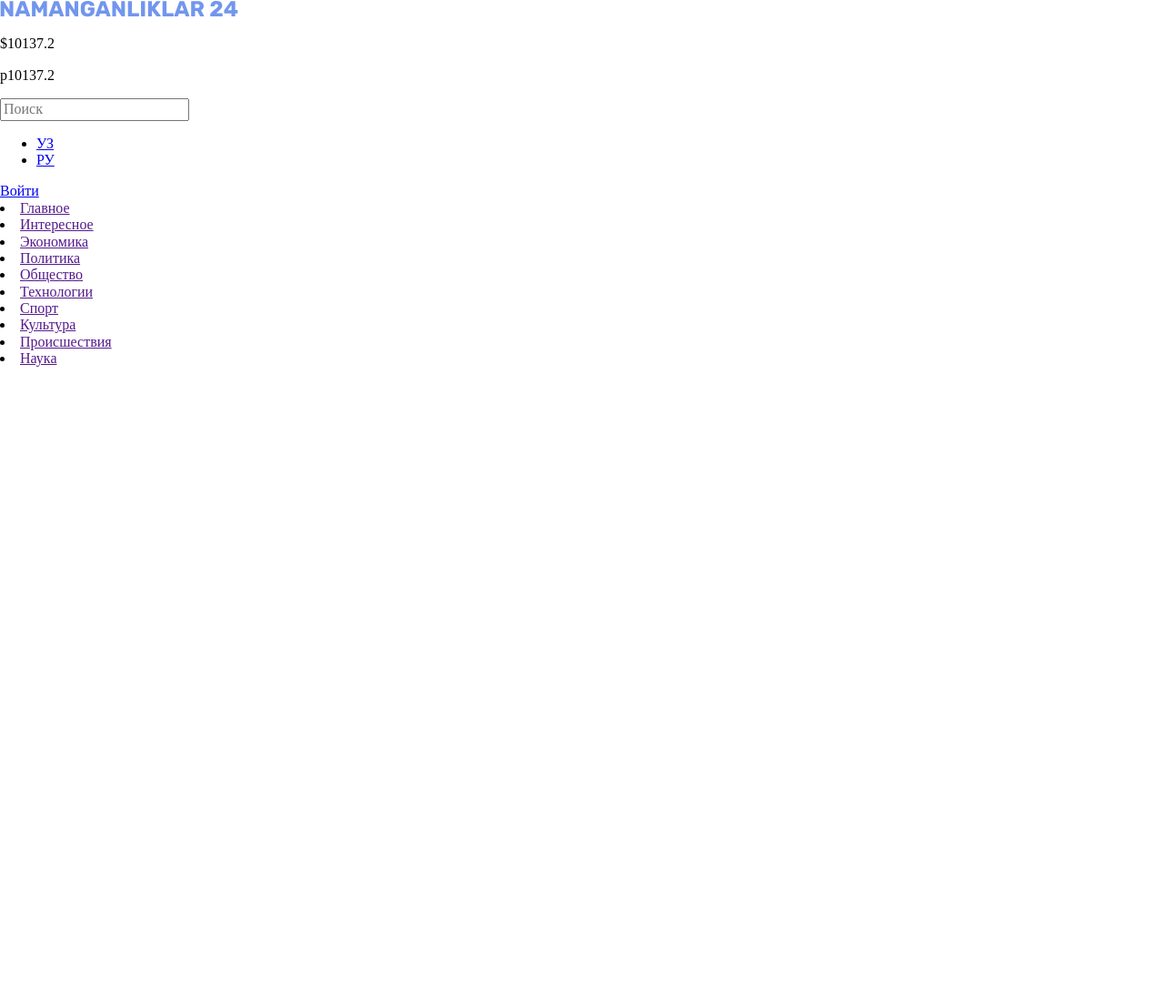
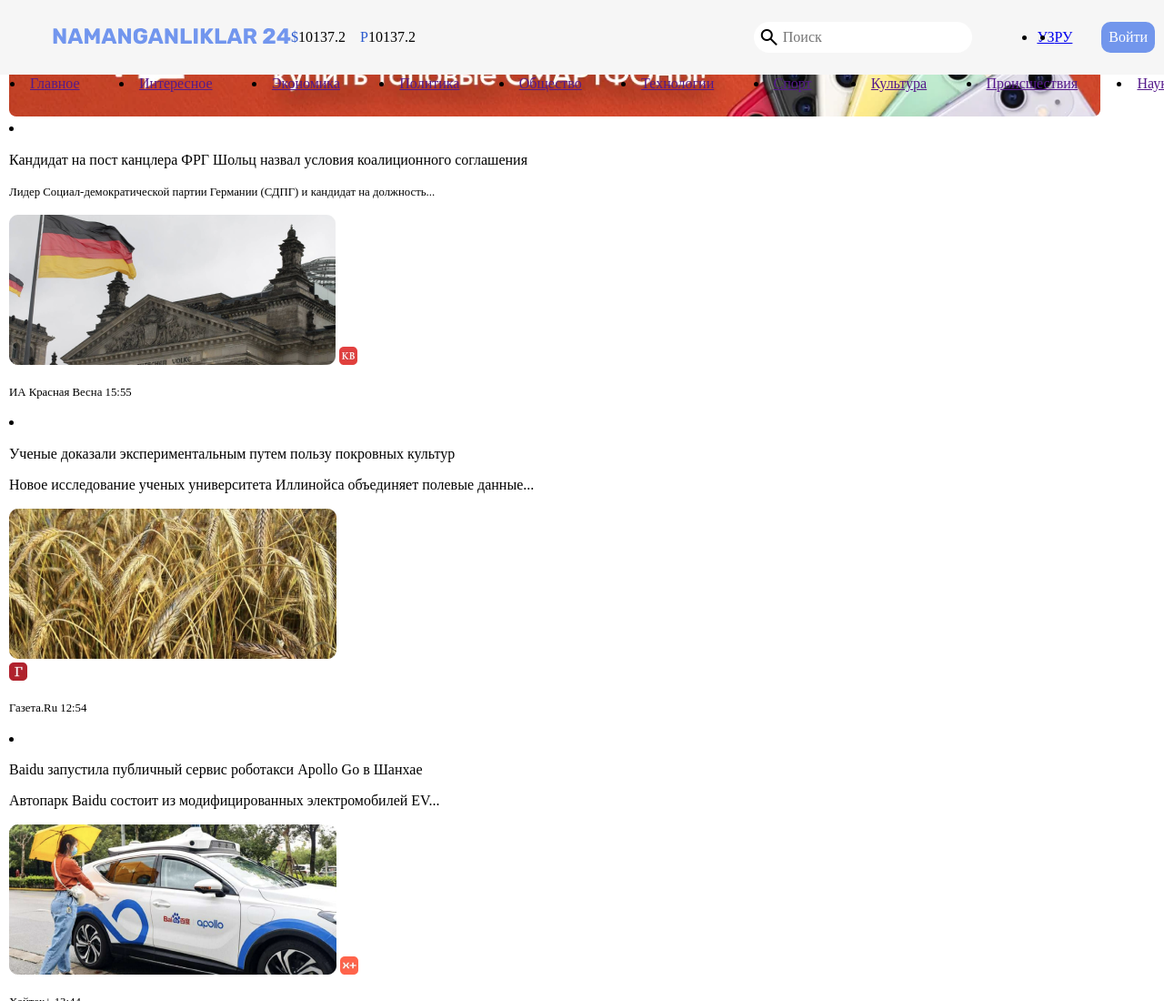
Before and after one commit to ruslanjont1/Namanganliklar24, a plain HTML site: page index.html in a window 1280 px wide. Shown: the top 1100 px of the page at 91% size. Before the commit the page ends 800 px from the top, so only its background shows below. Drawn offline with nearby package versions, Linux system fonts and the light colour scheme.

Commit message:
search icon add

```diff
--- /dev/null
+++ b/css/main.css
@@ -0,0 +1,101 @@
+@font-face {
+    font-family: 'Rubik';
+    src: url(./assets/font/Rubik-Regular.woff2) format('woff2'),
+        url(./assets/font/Rubik-Regular.woff) format('woff');
+    font-weight: normal;
+    font-style: normal;
+    font-display: swap;
+}
+
+@font-face {
+    font-family: 'Rubik';
+    src: url(./assets/font/Rubik-Medium.woff2) format('woff2'),
+        url(./assets/font/Rubik-Medium.woff) format('woff');
+    font-weight: 500;
+    font-style: normal;
+    font-display: swap;
+}
+main{
+     font-family: "rubik-medium";
+     user-select: none;
+}
+:root {
+    --header_back: #F6F6F6;
+    --nav_color:#7F7F7F;
+    --languages_back:#DCE6FF;
+    --btn_color:#7296EC
+}
+*::before, *::after *{
+    margin: 0;
+    padding: 0;
+    box-sizing: border-box;
+}
+.container{
+    width: 100%;
+    margin: 0;
+    padding: 0 10px;
+  }
+.between {
+    display: flex;
+    justify-content: space-between;
+    align-items: center;
+}
+.border{
+    border: 1px solid transparent;
+    outline: 1px solid transparent;
+}
+.flex{
+    display: flex;
+    align-items: center;
+}
+.btn{
+    background-color: var(--btn_color);
+    padding: 0.5rem;
+    border-radius: 10px;
+    text-decoration: none;
+    color: #FFFFFF;
+    font-size: 16px;
+}
+.container, .header, .main{
+    width: 100%;
+    height: auto;
+}
+.container{
+    width: 100%;
+    height: auto;
+    margin: 0;
+    padding: 0 10px;
+}
+header{
+    width: 100%;
+    height: auto;
+    position: fixed;
+}
+.header__top{
+    width: 100%;
+    height: auto;
+    background-color: var(--header_back);
+    padding: 1rem 0;
+}
+.header__items_left{
+    padding-left: 3rem;
+    flex-basis: 30%;
+}
+.header__items_right_currency p{
+    font-size: 1rem;
+    font-weight: 400;
+}
+.currency__item_one{
+    margin-right: 1rem;
+}
+.currency__item_one span, .currency__item_thu span {
+    color: #2959CE;
+}
+.header__items_right{
+    flex-basis: 35%;
+}
+.header__left_search{
+    background-color: #FFFFFF;
+    border-radius: 60px;
+    padding: 0.3rem;
+}
--- a/index.html
+++ b/index.html
@@ -5,41 +5,46 @@
     <meta charset="UTF-8">
     <meta http-equiv="X-UA-Compatible" content="IE=edge">
     <meta name="viewport" content="width=device-width, initial-scale=1.0">
-    <link rel="stylesheet" href="./normalise.css">
-    <link rel="stylesheet" href="./style.css">
+    <link rel="stylesheet" href="./css/normalise.css">
+    <link rel="stylesheet" href="./css/main.css">
+    <link rel="stylesheet"
+        href="https://fonts.googleapis.com/css2?family=Material+Symbols+Outlined:opsz,wght,FILL,GRAD@20..48,100..700,0..1,-50..200" />
     <title>Namanganliklar24</title>
 </head>
 
 <body>
     <header id="header">
-        <div class="header_top">
+        <div class="header__top between">
             <div class="container">
-                <div class="header__top-items">
-                    <div class="header__items_left">
+                <div class="header__items between">
+                    <div class="header__items_left between">
                         <a href="./index.html">
                             <img src="./assets/images/logo.svg" alt="">
                         </a>
-                        <div class="header__top_right_currency">
-                            <p><span>$</span>10137.2</p>
-                            <p><span>p</span>10137.2</p>
+                        <div class="header__items_right_currency between">
+                            <p class="currency__item_one"><span>$</span>10137.2</p>
+                            <p class="currency__item_thu"><span>P</span>10137.2</p>
                         </div>
                     </div>
+                    <div class="header__items_right between">
+                        <div class="header__left_search flex">
+                            <span class="material-symbols-outlined">
+                                search
+                                </span>
+                            <input class="header__left_search_item border" type="text" placeholder="Поиск">
                         </div>
-                <div class="header__items_right">
-                    <input class="header__left_search" type="text" placeholder="Поиск">
-                    <ul class="header__right_languages">
-                        <li class="header__right_language"><a href="#УЗ">УЗ</a></li>
-                        <li class="header__right_language_active"><a href="#РУ">РУ</a></li>
+                        <ul class="header__languages flex">
+                            <li class="header__languages_li"><a class="header__language" href="#УЗ">УЗ</a></li>
+                            <li class="header__languages_li"><a class="header__language_active" href="#РУ">РУ</a></li>
                         </ul>
-                    <a href="#kirish" class="header__right_login">Войти</a>
+                        <a href="#kirish" class="header__right_login btn">Войти</a>
                     </div>
                 </div>
             </div>
         </div>
-    </header>
-    <nav>
-        <div class="container">
-            <div class="ul nav__ul">
+        <nav class="nav">
+            <div class="container border">
+                <div class="nav__ul between">
                     <li class="nav__list"><a href="" class="nav__link">Главное</a></li>
                     <li class="nav__list"><a href="" class="nav__link">Интересное</a></li>
                     <li class="nav__list"><a href="" class="nav__link">Экономика</a></li>
@@ -53,6 +58,63 @@
                 </div>
             </div>
         </nav>
+    </header>
+    <main id="main">
+        <div class="container">
+            <div class="main__items">
+                <aside>
+                    <img class="image_1" src="./assets/images/optimize 1.png" alt="">
+                </aside>
+                <div class="main__item">
+                    <li class="main__list">
+                        <p class="main__text">Кандидат на пост канцлера ФРГ Шольц назвал условия коалиционного
+                            соглашения</p>
+                        <p class="main__text2"><small>Лидер Социал-демократической партии Германии (СДПГ) и кандидат на
+                                должность...</small></p>
+                        <img src="./assets/images/image 1.png" alt="">
+                        <img src="./assets/images/image 4.   .png" alt="">
+                        <p><small>ИА Красная Весна 15:55</small></p>
+                    </li>
+                    <li class="main__list">
+                        <p>Ученые доказали экспериментальным путем пользу покровных культур</p>
+                        <p>Новое исследование ученых университета Иллинойса объединяет полевые данные... </p>
+                        <img src="./assets/images/image 2.png" alt="">
+                        <div class="main__">
+                            <img src="./assets/images/image 5 — копия 2.png" alt="">
+                            <p><small>Газета.Ru 12:54</small></p>
+                        </div>
+                    </li>
+                    <li class="main__list">
+                        <p>Baidu запустила публичный сервис роботакси Apollo Go в Шанхае</p>
+                        <p>Автопарк Baidu состоит из модифицированных электромобилей EV... </p>
+                        <img src="./assets/images/image 3.png" alt="">
+                        <img src="./assets/images/image 6.png" alt="">
+                        <p><small>Хайтек+ 13:44</small></p>
+                    </li>
+                    <li class="main__list">
+                        <p>Стали известны ёмкости аккумуляторов всех моделей iPhone 13</p>
+                        <p><small>Во время презентации iPhone 13 Apple придала большое значения...</small></p>
+                        <img src="./assets/images/image 7.png" alt="">
+                        <img src="./assets/images/image 4.png" alt="">
+                    </li>
+                    <li class="main__list">
+                        <p>Nature: ученые смогли доказать природное происхождение коронавируса SARS-CoV-2</p>
+                        <p><small>Во время презентации iPhone 13 Apple придала большое значение...</small></p>
+                        <img src="./assets/images/image 1 — копия.png" alt="">
+                        <img src="./assets/images/image 5.png" alt="">
+                        <p><small>Lenta.ru 10:54</small></p>
+                    </li>
+                    <li class="main__list">
+                        <p>Китайская марка JAC повысила цены на лифтбек и пикап в России</p>
+                        <p><small>Две модели китайского бренда JAC из пяти, представленных на российском...</small></p>
+                        <img src="./assets/images/image 4 — копия.png" alt="">
+                        <img src="./assets/images/image 5 — копия.png" alt="">
+                        <p><small>Тарантас Ньюс 10:44</small></p>
+                    </li>
+                    </ul>
+                </div>
+            </div>
+    </main>
 </body>
 
 
--- a/style.css
+++ /dev/null
@@ -1,23 +0,0 @@
-@font-face {
-    font-family: 'Rubik';
-    src: url(./assets/font/Rubik-Regular.woff2) format('woff2'),
-        url(./assets/font/Rubik-Regular.woff) format('woff');
-    font-weight: normal;
-    font-style: normal;
-    font-display: swap;
-}
-
-@font-face {
-    font-family: 'Rubik';
-    src: url(./assets/font/Rubik-Medium.woff2) format('woff2'),
-        url(./assets/font/Rubik-Medium.woff) format('woff');
-    font-weight: 500;
-    font-style: normal;
-    font-display: swap;
-}
-
-* ::after, ::before *{
-    margin: o;
-    padding: 0;
-    box-sizing: border-box;
-}
```
Also changed, not shown: assets/images/image 4.   .png (added), assets/images/image 5 — копия 2.png (added), css/normalise.css (renamed from normalise.css), 1 other file. Lines whose indentation alone changed are shown as unchanged.
